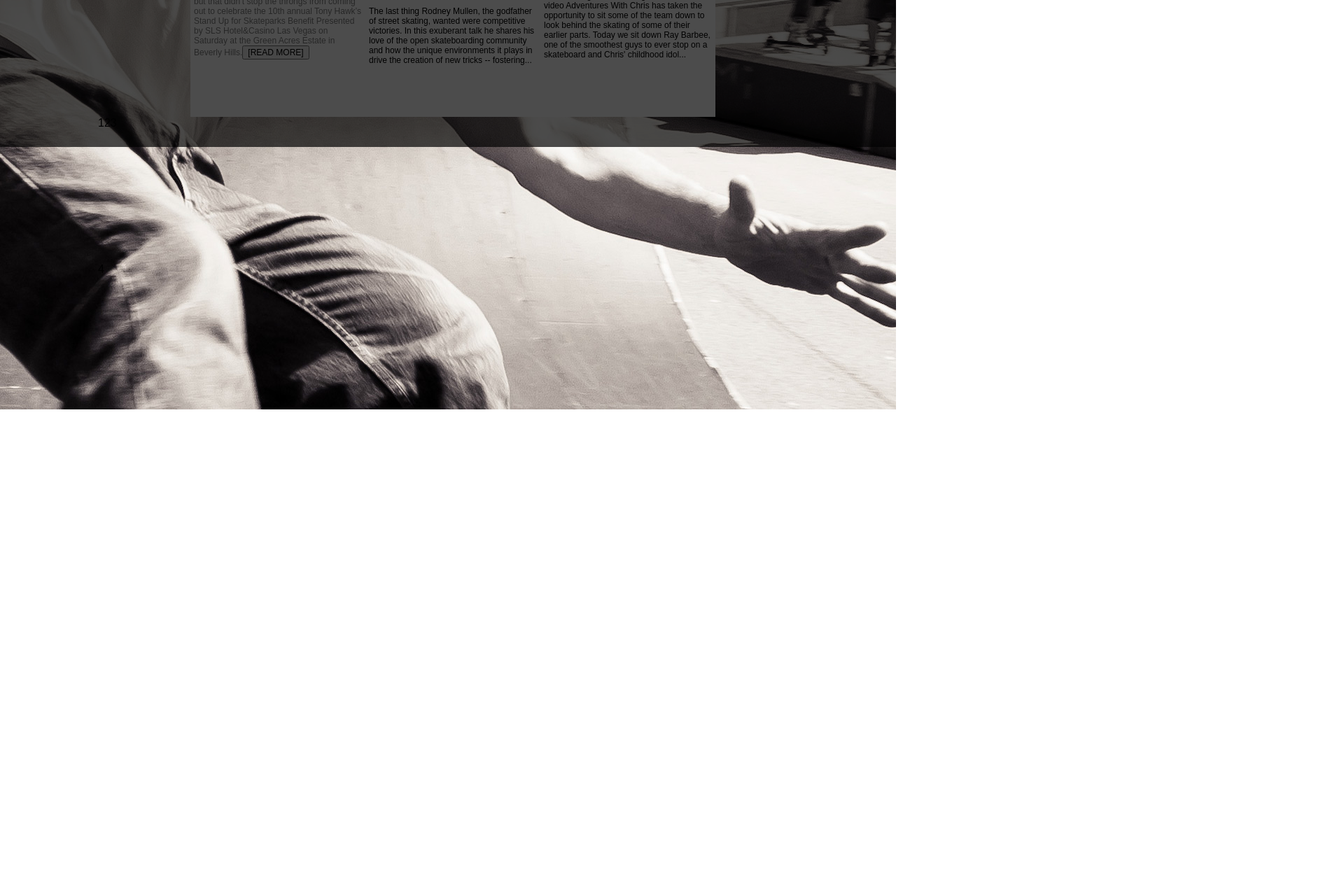
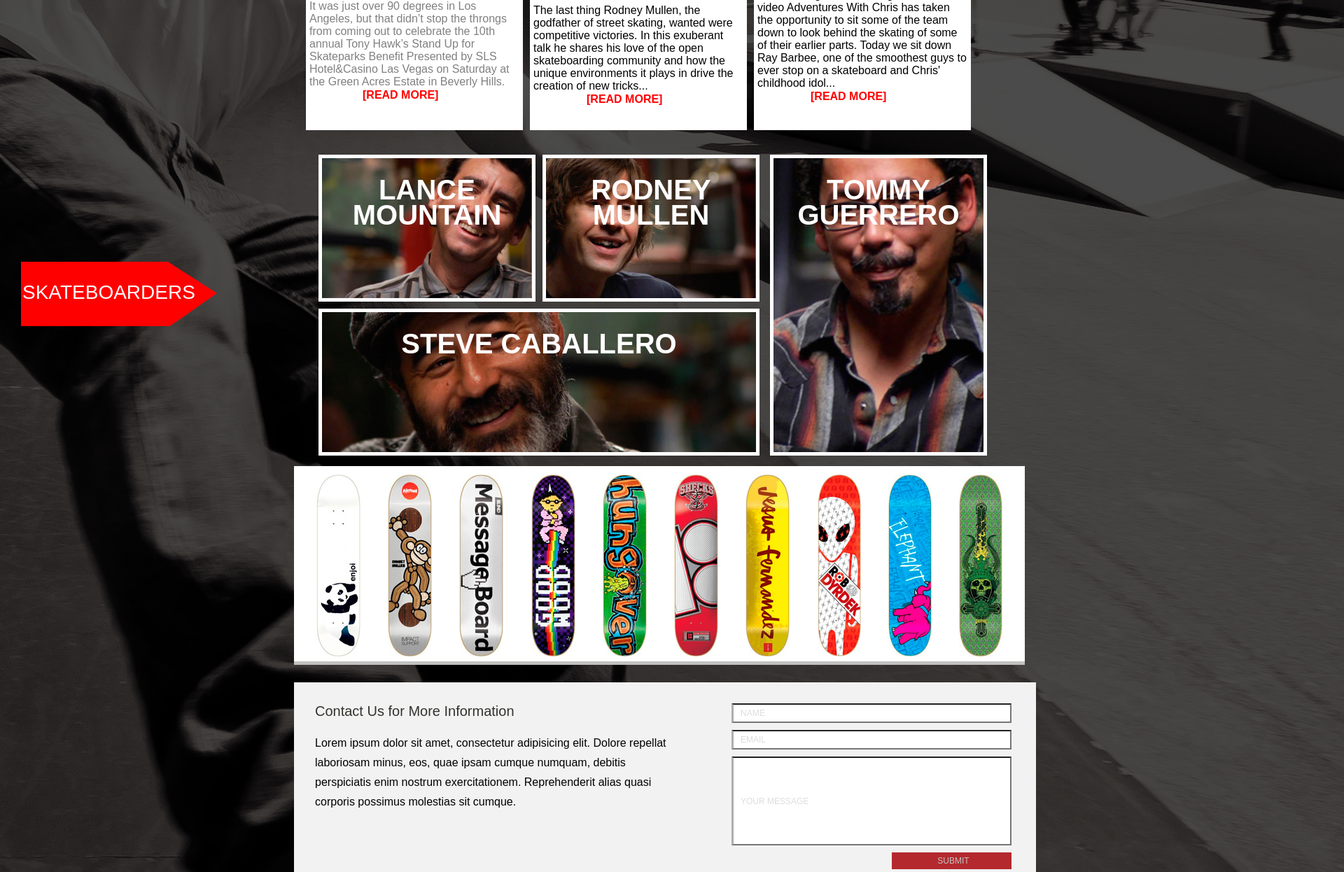
Before and after one commit to JamesShabo/Sk8rsHW, a plain HTML site: page index.html in a window 1280 px wide. Shown: the part 590-1836 px from the top of the page at 70% size, 1920 px wide, since content can reach past the window. Before the commit the page ends 1175 px from the top, so only its background shows below. Drawn offline with Linux system fonts and the light colour scheme.

Commit message:
final commit

```diff
--- a/css/styles.css
+++ b/css/styles.css
@@ -1,32 +1,55 @@
 html{
-  width:100%;
-  height:100%;
+  width:2000px;
+  height:auto;
   box-sizing:border-box;
 }
 
+#mainContainer{
+  width:1500px;
+  height:1000px;
+  margin:auto;
+}
+
 #overlay{
-  width: 100%;
-  height: 100%;
+  width:2000px;
+  height:2000px;
   position: absolute;
   background:rgba(0, 0, 0, .7);
-  z-index:1;
+  z-index: -1;
+}
+
+.menu{
+  width: 1000px;
+
+}
+
+
+
+.button{
+  color:red;
+  background-color: white;
+  border:0px;
+  margin-left: 70px;
+  font-weight: bold;
 }
 
 
 body{
   background-image: url("../images/bg.jpg");
-	background-size:auto;
+  background-size:auto;
+}
 
+
+ul{
+  padding:0;
 }
 
 li{
-
+  height:200px;
   display:inline;
   }
 
-ul{
 
-}
 
 i{
   width: 55px;
@@ -37,25 +60,27 @@ i{
 }
 
 p{
-  font-size: 12px;
+  font-size: 16px;
   text-align: left;
 }
 
-
-img{
-  width:400px;
-  height:250px;
- margin-left:20px;
+button{
+  border:0px;
+  background-color: #B4292E;
+  float: left;
+  margin-right: 100px;
 }
 
+
 div.newsboxes{
-
+    width: 1100px;
+    height:310px;
     margin-top: 30px;
-    margin-left: 5px;
+    margin-left: 155px;
 }
 
 div.newsBox1{
-  width: 240px;
+  width: 300px;
   height:300px;
   border:5px solid white;
   float:right;
@@ -66,8 +91,9 @@ div.newsBox1{
 }
 
 div.newsBox2{
-  width: 240px;
+  width: 300px;
   height:300px;
+  margin-right: 10px;
   border:5px solid white;
   float:right;
   display:inline;
@@ -76,8 +102,9 @@ div.newsBox2{
 }
 
 div.newsBox3{
-  width: 240px;
+  width: 300px;
   height:300px;
+  margin-right: 10px;
   border:5px solid white;
   float:right;
   display:inline;
@@ -88,46 +115,25 @@ div.newsBox3{
 
 
 
-.fa-facebook{
-  background-color:#445897
-}
-
-.fa-rss{
-  background-color:#6A8DC7
-}
-
-.fa-twitter{
-  background-color:#CC8F32
-}
-
-.fa-youtube{
-  background-color:#B2382D
-}
-
-#mainContainer{
-  width: 1000px;
-  margin:0px auto;
-
-}
-
-
 #topimage{
     background: url(../images/top-image.png) no-repeat;
-    background-size: 920px 430px;
+    background-size: 1130px 430px;
     height: 250px;
-    width: 740px;
+    width: 1000px;
+    margin-top: 40px;
     margin-left: 156px;
     border: 5px solid white;
 }
 
 .social{
-  margin-right: 120px;
+  margin-bottom: 40px;
   color:grey;
+  border-bottom: 2px solid rgba(132,131,129,0.75);
 }
 
 .sub{
   float:right;
-  display: block;
+  margin-right: 333px;
 }
 
 #container{
@@ -137,54 +143,214 @@ div.newsBox3{
 }
 
 #container > ul{
-  margin-top: 50px;
-  text-align: center;
-}
+  margin-left: 470px;
 
+ }
 
 #container > ul li{
   text-align: center;
   background-color: #B4292E;
-  padding:10px;
   color:white;
-  font-size: 20px;
+  font-size: 16px;
+  padding:15px;
   font-family: sans-serif;
   font-weight: lighter;
   border-bottom: 5px solid rgba(132,131,129,0.75);
 
 }
 
-text-align:center;
-  width:900px;
-  margin:30px auto;
-  height:400px;
-  display:flex;
-  align-items:stretch;
-}
-
 .faceBoxes {
   background:#000;
   border:1px solid #fff;
   color:#fff;
-  width:800px;
+  width:1000px;
   height:700px;
   line-height:200px;
 }
 
-.column:nth-child(1) {
-  display:flex;
-  width:600px;
-  flex-wrap:wrap;
-  flex-grow:1;
+ #gallery {
+  width: 1020px;
+  height: 255px;
+  clear: both;
+  margin-left: 170px;
+  margin-top: 50px;
+  display: flex;
+  justify-content: space-around;
+  background: #fff;
+  padding: 12px;
+  border-bottom: 5px solid rgba(132,131,129,0.5);
+ }
 
-  .item:nth-child(3) {
-    flex-grow:2;
-  }
+input[type=textarea] {
+  height: 113px;
 }
 
-.column:nth-child(2) {
-  .item {
-    height:400px;
-    line-height:400px;
-  }
+#arrow span {
+  color: #FBFDFE;
+  size: 16px;
+  font-family: 'work-sans' sans-serif;
+  text-transform: uppercase;
 }
+
+input {
+  display: block;
+  width: 100%;
+  margin-bottom: 10px;
+  outline: none;
+  padding: 5px;
+  padding-left: 10px;
+  color: #C2C2C2;
+  font-size: 12px;
+  border-left: 3px solid #AEAEAE;
+}
+
+
+input[type=submit] {
+  background-color: #B4292E;
+  border: none;
+  width: 171px;
+  float: right;
+  text-transform: uppercase;
+}
+
+
+
+
+#footer {
+  width: 1000px;
+  height: 270px;
+  margin-left:170px;
+  margin-top: 25px;
+  padding: 30px;
+  background: #F2F2F2;
+  border-bottom: 5px solid rgba(132,131,129,0.5);
+  margin-bottom: 50px;
+
+}
+
+#footer div{
+  float: left;
+
+}
+
+#footer div p {
+  margin-top: 0;
+  margin-bottom: 20px;
+}
+
+#footer div:first-child {
+  width: 51%;
+  margin-right: 35px;
+}
+
+#footer div:nth-child(2) {
+  width: 45%;
+}
+
+.footCol > p:nth-child(2) {
+  line-height: 175%;
+}
+
+.footSocial {
+  margin-bottom: 10px;
+  color:red;
+}
+
+form{
+  margin-left: 70px;
+}
+
+input{
+  float:right;
+}
+
+#skateBorders {
+  text-align:center;
+  width:1000px;
+  margin-top: 30px;
+  height: 382px;
+}
+
+
+#arrow {
+  font-family: 'work-sans', sans-serif;
+  font-size: 28px;
+  line-height: 5.5;
+  width: 280px;
+  height: 171px;
+  margin-right: 500px;
+  background: red;
+  -webkit-clip-path: polygon(75% 27%, 100% 50%, 76% 74%, 0 74%, 0 44%, 0 27%);
+  clip-path: polygon(75% 27%, 100% 50%, 76% 74%, 0 74%, 0 44%, 0 27%);
+  position: absolute;
+  left: 30px;
+  top: 911px;
+  padding-top: 20px;
+  border-bottom: 5px solid rgba(132,131,129,0.5);
+}
+
+
+.container {
+  text-align:center;
+  margin-left: 200px;
+  height:400px;
+  width:1200px;
+  margin-top: 30px;
+  margin-bottom: 10px;
+}
+
+
+span{
+  padding:2px 2px;
+
+}
+
+input[type="radio"]{
+  margin-left: 200px;
+
+}
+
+
+.item {
+  background:#000;
+  border:5px solid #fff;
+  color:#fff;
+  line-height:36px;
+  width:300px;
+  text-align: center;
+  font-family: 'work-sans', sans-serif;
+  font-weight: bolder;
+  font-size: 20px;
+  height:200px;
+  float:left;
+  margin:5px;
+
+}
+
+.item:first-child{
+  background-image: url("../images/sk8er-4.png");
+  background-size: 400px;
+  background-position: 300px 200px;
+}
+
+.item:nth-child(2){
+  background-image: url("../images/sk8er-3.png");
+  background-size: 355px;
+  background-position: 300px 200px;
+}
+
+.item:nth-child(3) {
+  clear:left;
+  width:620px;
+  background-image: url("../images/sk8er-1.png");
+  background-size: 700px;
+  background-position: 0px 255px;
+}
+
+ .item:nth-child(4) {
+    height: 420px;
+    margin: -215px 100px 0 10px;
+    background-size: 1000px;
+    background-position: 430px 430px;
+    background-image: url(../images/sk8er-2.png);
+ }
--- a/index.html
+++ b/index.html
@@ -11,27 +11,35 @@
 
 <body>
   <div id="overlay"></div>
+
   <div id="mainContainer">
 
-    <div class="sub"> <p>Subscribe </p>
+    <div class="sub">
       <ul class="social">
-        <li><i class="fa fa-facebook fa-2x" aria-hidden="true"></i> </li>
-        <li><i class="fa fa-rss fa-2x" aria-hidden="true"></i> </li>
-        <li><i class="fa fa-twitter fa-2x" aria-hidden="true"></i> </li>
-        <li><i class="fa fa-youtube fa-2x" aria-hidden="true"></i> </li>
+
+        <li>
+          <i class="fa fa-facebook fa-2x" style="background-color:#445897" aria-hidden="true"></i>
+        </li>
+        <li>
+        <i class="fa fa-rss fa-2x" style="background-color:#6A8DC7" aria-hidden="true"></i>
+        </li>
+        <li>
+        <i class="fa fa-twitter fa-2x" style="background-color:#CC8F32" aria-hidden="true"></i>
+        </li>
+        <li>
+        <i class="fa fa-youtube fa-2x" style="background-color:#B2382D"  aria-hidden="true"></i>
+        </li>
+        <button><p> Subscribe </p> </button>
       </ul>
     </div>
-
       <div id="container">
         <ul class="menu">
-  			<li>- SK8T NEWS -</li>
-  			<li>- SKATEBOARDERS -</li>
-  			<li>- BOARD DESIGN -</li>
-  			<li>- CONTACT US -</li>
+          <li>--  <span>SK8T NEWS</span>  --</li>
+          <li>--  <span>SKATEBOARDERS</span>  --</li>
+          <li>--  <span>BOARD DESIGN</span>  --</li>
+          <li>--  <span>CONTACT US</span>  --</li>
         </ul>
       </div>
-
-
         <div id="topimage">
           <img src="images/peralta-logo.png">
         </div>
@@ -41,13 +49,19 @@
       <div class="newsBox1">
         <h3>Ray Barbee Talks 'Ban This'</h3>
         <h6>Oct 4, 2013</h6>
-                <p>Since filming is in full swing for the Vans video Adventures With Chris has taken the opportunity to sit some of the team down to look behind the skating of some of their earlier parts. Today we sit down Ray Barbee, one of the smoothest guys to ever stop on a skateboard and Chris' childhood idol...</p>
+        <p>Since filming is in full swing for the Vans video Adventures With Chris has taken the opportunity to sit some of the team down to look behind the skating of some of their earlier parts. Today we sit down Ray Barbee, one of the smoothest guys to ever stop on a skateboard and Chris' childhood idol...
+          <br>
+          <button class="button">[READ MORE]</button>
+        </p>
       </div>
 
       <div class="newsBox2">
         <h3>Rodney Mullen: Pop an ollie and innovate! (TED Talk)</h3>
         <h6>March 10, 2013</h6>
-                <p>The last thing Rodney Mullen, the godfather of street skating, wanted were competitive victories. In this exuberant talk he shares his love of the open skateboarding community and how the unique environments it plays in drive the creation of new tricks -- fostering...</p>
+        <p>The last thing Rodney Mullen, the godfather of street skating, wanted were competitive victories. In this exuberant talk he shares his love of the open skateboarding community and how the unique environments it plays in drive the creation of new tricks...
+          <br>
+          <button class="button">[READ MORE]</button>
+        </p>
       </div>
 
       <div class="newsBox3">
@@ -61,29 +75,75 @@
 
           Presented by SLS Hotel&Casino Las Vegas on Saturday at the
 
-                Green Acres Estate in Beverly Hills.<button>[READ MORE]</button></p>
+          Green Acres Estate in Beverly Hills.
+          <br>
+          <button class="button">[READ MORE]</button></p>
 
         </div>
 
       </div>
 
+      <div class="container">
+        <div class="item"><h1>LANCE <br> MOUNTAIN</h1></div>
+        <div class="item"><h1>RODNEY <br> MULLEN</h1></div>
+        <div class="item"><h1>STEVE CABALLERO</h1></div>
+        <div class="item"><h1>TOMMY <br> GUERRERO</h1></div>
 
-<div id="skateboarders">
-  <div class="column">
-    <div class="item">1</div>
-    <div class="item">2</div>
-    <div class="item">3</div>
       </div>
-  <div class="column">
-    <div class="item">4</div>
+
+
+
+      <div id="gallery">
+        <div class="galleryItem"><img src="images/sk8-3.png"/></div>
+        <div class="galleryItem"><img src="images/sk8-4.png"/></div>
+        <div class="galleryItem"><img src="images/sk8-5.png"/></div>
+        <div class="galleryItem"><img src="images/sk8-6.png"/></div>
+        <div class="galleryItem"><img src="images/sk8-7.png"/></div>
+        <div class="galleryItem"><img src="images/sk8-8.png"/></div>
+        <div class="galleryItem"><img src="images/sk8-9.png"/></div>
+        <div class="galleryItem"><img src="images/sk8-10.png"/></div>
+        <div class="galleryItem"><img src="images/sk8-2.png"/></div>
+        <div class="galleryItem"><img src="images/sk8-1.png"/></div>
       </div>
+
+
+      <div id="footer">
+        <div class="footCol">
+          <p style="font-size: 20px; color: #32332E">Contact Us for More Information</p>
+          <p class="body">Lorem ipsum dolor sit amet, consectetur adipisicing elit. Dolore repellat laboriosam minus, eos, quae ipsam cumque numquam, debitis perspiciatis enim nostrum exercitationem. Reprehenderit alias quasi corporis possimus molestias sit cumque.</p>
         </div>
+
+        <div class="footCol">
+          <form>
+            <input type="text" placeholder="NAME"/>
+            <input type="text" placeholder="EMAIL"/>
+            <input type="textarea" placeholder="YOUR MESSAGE"/>
+            <input type="submit" value="Submit"/>
+          </form>
+        </div>
+
+
+
+
+
+
+
+        <div id="footerSocial">
+          <span class="footSocial" style="background-color:#333"><i class="fa fa-facebook" aria-hidden="true"></i></span>
+          <span class="footSocial" style="background-color:black"><i class="fa fa-rss" aria-hidden="true"></i></span>
+          <span class="footSocial" style="background-color:black"><i class="fa fa-twitter" aria-hidden="true"></i></span>
+          <span class="footSocial" style="background-color:black"><i class="fa fa-youtube" aria-hidden="true"></i></span>
+        </div>
+
+
+
+
 
 
 
       </div> <!-- main container !-->
 
-
+      <div id="arrow"><span>Skateboarders</span></div>
 
 
     </body>
```
Also changed, not shown: images/sk8-1.png (added), images/sk8-2.png (added), images/sk8-7.png (added), images/sk8-8.png (added), images/sk8er-3.png (added), images/sk8er-4.png (added). Lines whose indentation alone changed are shown as unchanged.
